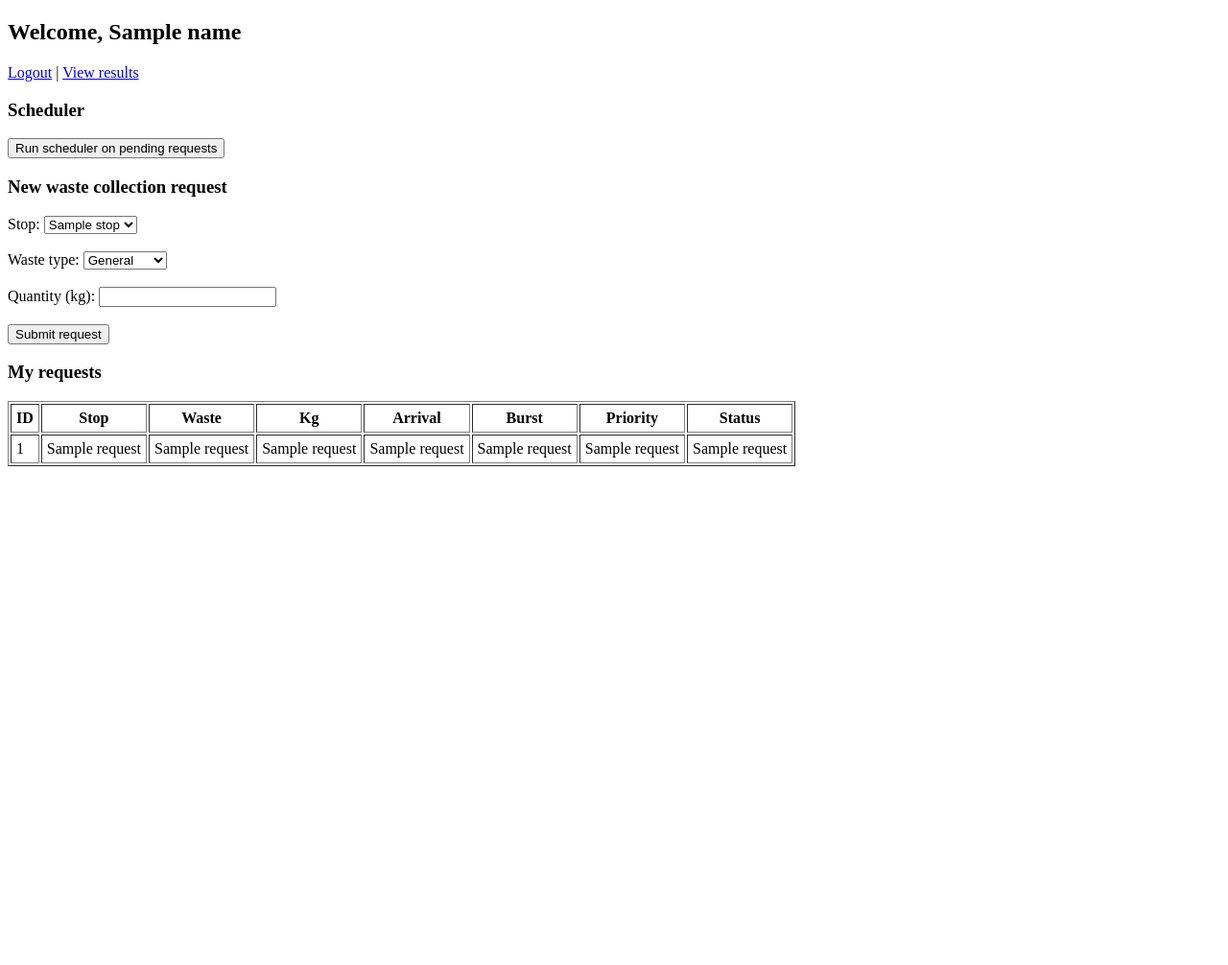
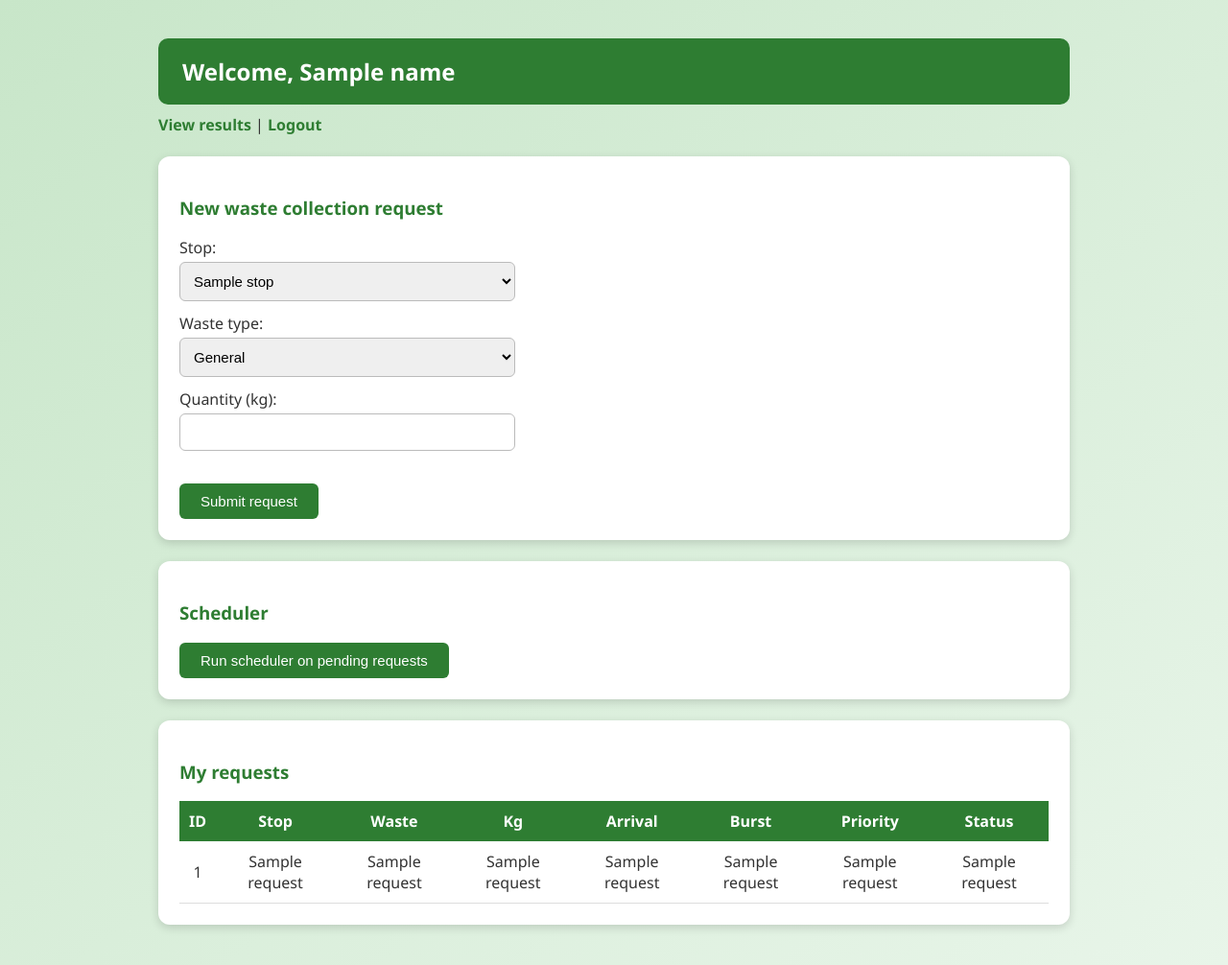
Before and after one commit to himishjaiswal/SMART-WASTE-MANAGER-, a Flask app: template templates/dashboard.html in a window 1280 px wide. Shown: the whole page at 96% size. Before the commit the page ends 486 px from the top, so only its background shows below. Run offline with Flask 3, Linux system fonts and the light colour scheme; the template is opened without the code that fills it: most values are stand-ins (such as "Sample title", 1, 10 or a date in 2020).

Commit message:
improved css styling

```diff
--- /dev/null
+++ b/static/style.css
@@ -0,0 +1,92 @@
+body {
+    font-family: "Segoe UI", Arial, sans-serif;
+    background: linear-gradient(to bottom right, #c8e6c9, #e8f5e9);
+    margin: 0 auto;
+    padding: 20px;
+    max-width: 950px;
+    min-height: 100vh;
+    color: #333;
+}
+
+/* page title on dashboard and results (not the ones inside boxes) */
+body > h2 {
+    background-color: #2e7d32;
+    color: white;
+    padding: 18px 25px;
+    border-radius: 10px;
+    margin-bottom: 10px;
+}
+
+h2, h3 {
+    color: #2e7d32;
+}
+
+/* white cards */
+.box {
+    background-color: white;
+    padding: 22px;
+    margin-bottom: 22px;
+    border-radius: 12px;
+    box-shadow: 0 3px 10px rgba(0, 0, 0, 0.15);
+}
+
+/* form fields */
+input, select {
+    padding: 10px;
+    width: 100%;
+    max-width: 350px;
+    margin-top: 4px;
+    margin-bottom: 12px;
+    border: 1px solid #bbbbbb;
+    border-radius: 6px;
+    font-size: 15px;
+    box-sizing: border-box;
+}
+input:focus, select:focus {
+    border-color: #2e7d32;
+    outline: none;
+}
+
+/* buttons */
+button {
+    background-color: #2e7d32;
+    color: white;
+    border: none;
+    padding: 10px 22px;
+    border-radius: 6px;
+    font-size: 15px;
+    cursor: pointer;
+}
+button:hover {
+    background-color: #1b5e20;
+}
+
+/* tables */
+table {
+    border-collapse: collapse;
+    width: 100%;
+    background-color: white;
+}
+th {
+    background-color: #2e7d32;
+    color: white;
+    padding: 10px;
+}
+td {
+    padding: 10px;
+    border-bottom: 1px solid #dddddd;
+    text-align: center;
+}
+tr:hover td {
+    background-color: #f1f8e9;
+}
+
+/* links */
+a {
+    color: #2e7d32;
+    font-weight: bold;
+    text-decoration: none;
+}
+a:hover {
+    text-decoration: underline;
+}
--- a/templates/dashboard.html
+++ b/templates/dashboard.html
@@ -1,36 +1,46 @@
 <!DOCTYPE html>
 <html>
-<head><title>Dashboard</title></head>
+<head>
+    <title>Dashboard</title>
+    <link rel="stylesheet" href="{{ url_for('static', filename='style.css') }}">
+</head>
 <body>
     <h2>Welcome, {{ name }}</h2>
-    <a href="/logout">Logout</a> |
-<a href="/results">View results</a>
+    <a href="/results">View results</a> |
+    <a href="/logout">Logout</a>
+    <br><br>
 
+    <div class="box">
+        <h3>New waste collection request</h3>
+        <form method="POST" action="/request">
+            Stop:<br>
+            <select name="stop_id">
+                {% for s in stops %}
+                <option value="{{ s[0] }}">{{ s[1] }}</option>
+                {% endfor %}
+            </select><br>
+            Waste type:<br>
+            <select name="waste_type">
+                <option>General</option>
+                <option>Wet</option>
+                <option>Hazardous</option>
+            </select><br>
+            Quantity (kg):<br>
+            <input type="number" name="quantity" min="1" required><br><br>
+            <button type="submit">Submit request</button>
+        </form>
+    </div>
+
+    <div class="box">
         <h3>Scheduler</h3>
         <form method="POST" action="/run_scheduler">
             <button type="submit">Run scheduler on pending requests</button>
         </form>
+    </div>
 
-    <h3>New waste collection request</h3>
-    <form method="POST" action="/request">
-        Stop:
-        <select name="stop_id">
-            {% for s in stops %}
-            <option value="{{ s[0] }}">{{ s[1] }}</option>
-            {% endfor %}
-        </select><br><br>
-        Waste type:
-        <select name="waste_type">
-            <option>General</option>
-            <option>Wet</option>
-            <option>Hazardous</option>
-        </select><br><br>
-        Quantity (kg): <input type="number" name="quantity" min="1" required><br><br>
-        <button type="submit">Submit request</button>
-    </form>
-
+    <div class="box">
         <h3>My requests</h3>
-    <table border="1" cellpadding="5">
+        <table>
             <tr>
                 <th>ID</th><th>Stop</th><th>Waste</th><th>Kg</th>
                 <th>Arrival</th><th>Burst</th><th>Priority</th><th>Status</th>
@@ -42,5 +52,6 @@
             </tr>
             {% endfor %}
         </table>
+    </div>
 </body>
 </html>
```
Also changed, not shown: templates/login.html (+10 -3 lines), templates/register.html (+12 -4 lines). Lines whose indentation alone changed are shown as unchanged.
